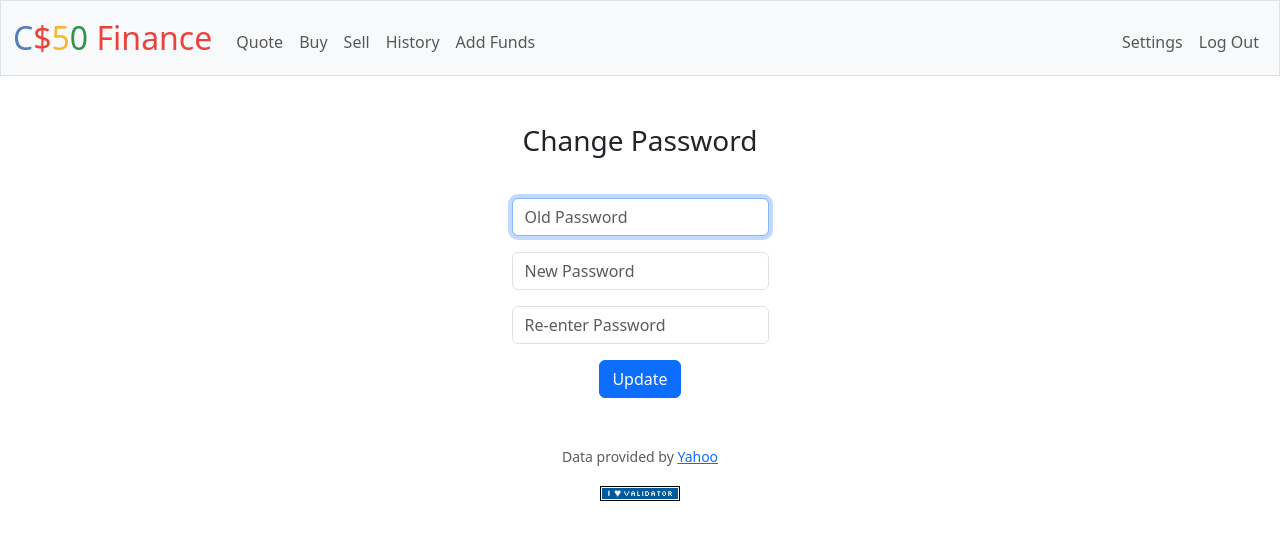
After one commit to dechesan/finance, a Flask app: page /settings in a window 1280 px wide. The commit adds this page. Shown: the top 540 px of the page. Run offline with Flask 3, Linux system fonts and the light colour scheme; a user stored in the database is signed in; some libraries are stand-ins or nearby versions.

Commit message:
Added links to add funds and settings page to the layout template. Added corresponding routes and html pages. Implemented settings route and html page. Still need to implement funds route and html.

```diff
--- a/app.py
+++ b/app.py
@@ -334,6 +334,61 @@ def sell():
         return render_template("sell.html", symbols=symbols)
 
 
+@app.route("/funds", methods=["GET", "POST"])
+@login_required
+def funds():
+    """ Show option to add more cash to account """
+    return render_template("funds.html")
+
+@app.route("/settings", methods=["GET", "POST"])
+@login_required
+def settings():
+     """ Show settings for the user's account """
+
+    # User reached route via POST (as by submitting the form to change password)
+     if request.method == "POST":
+
+        # Get user's input
+        old_pass = request.form.get("old_pass")
+        new_pass = request.form.get("new_pass")
+        confirmation = request.form.get("confirmation")
+
+        # Make sure user filled in all fields
+        if not old_pass:
+            return apology("please enter old password")
+        if not new_pass:
+            return apology("please enter new password")
+        if not confirmation:
+            return apology("please re-enter new password")
+
+        # Make sure user re-entered the same password
+        if not new_pass == confirmation:
+            return apology("passwords do not match")
+
+        # Get the hash of the old password from DB
+        old_hash = db.execute("SELECT hash FROM users WHERE id = ?", session["user_id"])[0]["hash"]
+
+        # Check if the old password entered by the user is correct
+        if not check_password_hash(old_hash, old_pass):
+            return apology("old password is incorrect")
+
+        # Make a hash for the new password
+        new_hash = generate_password_hash(new_pass)
+
+        # Update DB with new hash
+        db.execute("UPDATE users SET hash = ? WHERE id = ?", new_hash, session["user_id"])
+
+        # Store message to be displayed on next page load
+        flash("Password Updated!")
+
+        # Reload page
+        return redirect("/settings")
+
+     # User reached page via GET
+     else:
+        return render_template("settings.html")
+
+
 def get_portfolio():
     # Get the symbols from all of the user's transactions. Returns list of dicts
     symbols = db.execute("SELECT symbol FROM transactions WHERE user_id = ? GROUP BY symbol", session["user_id"])
--- a/static/styles.css
+++ b/static/styles.css
@@ -21,3 +21,7 @@ nav .navbar-brand .green
 {
     color: #2e944b;
 }
+
+.title {
+    margin-bottom: 40px;
+}
--- a/templates/layout.html
+++ b/templates/layout.html
@@ -35,8 +35,10 @@
                             <li class="nav-item"><a class="nav-link" href="/buy">Buy</a></li>
                             <li class="nav-item"><a class="nav-link" href="/sell">Sell</a></li>
                             <li class="nav-item"><a class="nav-link" href="/history">History</a></li>
+                            <li class="nav-item"><a class="nav-link" href="/funds">Add Funds</a></li>
                         </ul>
                         <ul class="navbar-nav ms-auto mt-2">
+                            <li class="nav-item"><a class="nav-link" href="/settings">Settings</a></li>
                             <li class="nav-item"><a class="nav-link" href="/logout">Log Out</a></li>
                         </ul>
                     {% else %}
--- /dev/null
+++ b/templates/settings.html
@@ -0,0 +1,22 @@
+{% extends 'layout.html' %}
+
+{% block title %}
+    Settings
+{% endblock %}
+
+{% block main %}
+    <h3 class="title">Change Password</h3>
+
+    <form action="/settings" method="post">
+        <div class="mb-3">
+            <input class="form-control mx-auto w-auto" type="password" name="old_pass" placeholder="Old Password" autocomplete="off" autofocus required>
+        </div>
+        <div class="mb-3">
+            <input class="form-control mx-auto w-auto" type="password" name="new_pass" placeholder="New Password" autocomplete="off" required>
+        </div>
+        <div class="mb-3">
+            <input class="form-control mx-auto w-auto" type="password" name="confirmation" placeholder="Re-enter Password" autocomplete="off" required>
+        </div>
+        <button class="btn btn-primary" type="submit">Update</button>
+    </form>
+{% endblock %}
```
Also changed, not shown: templates/funds.html (added, +9 -0 lines), finance.db, 2 other files.
